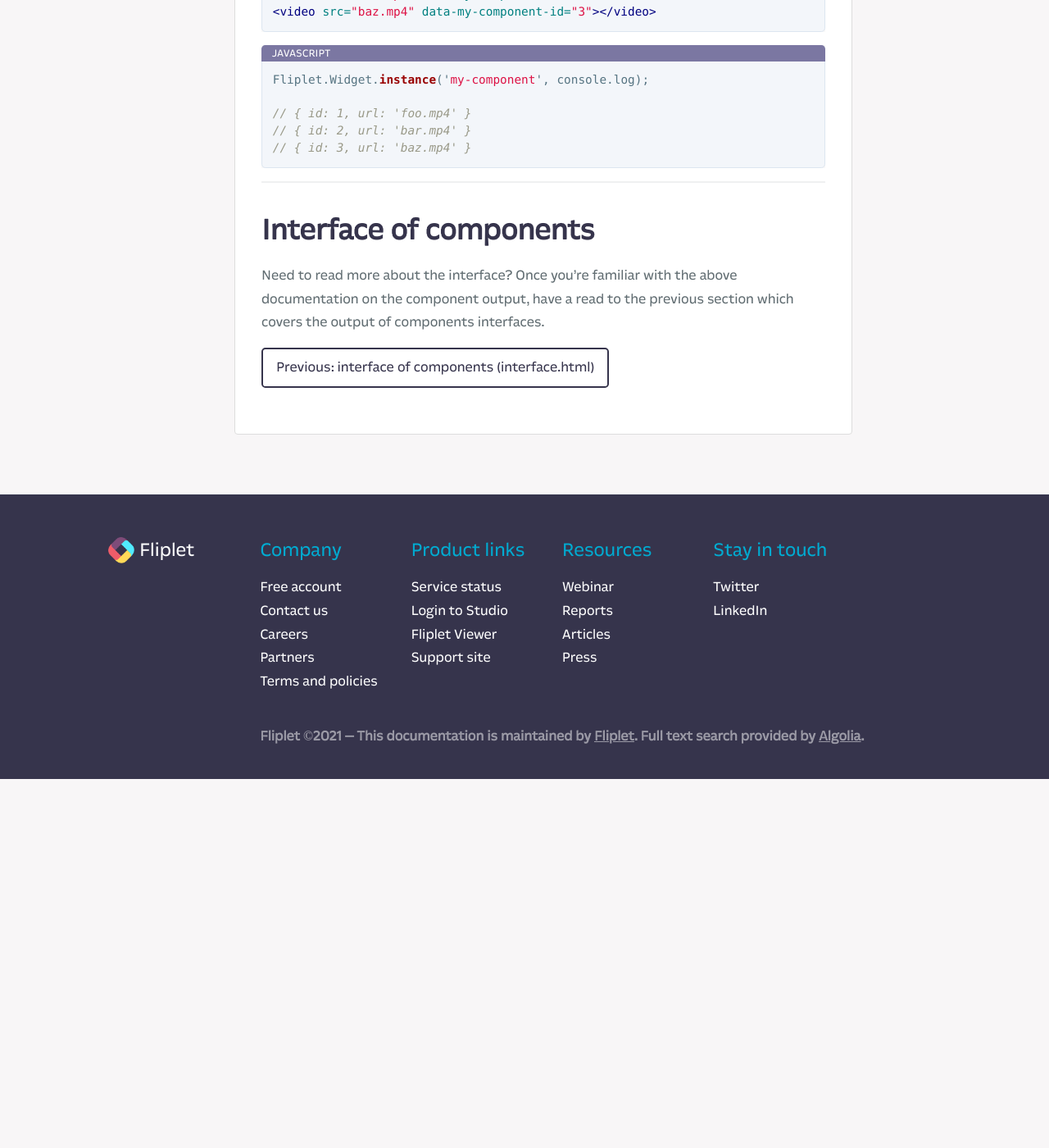
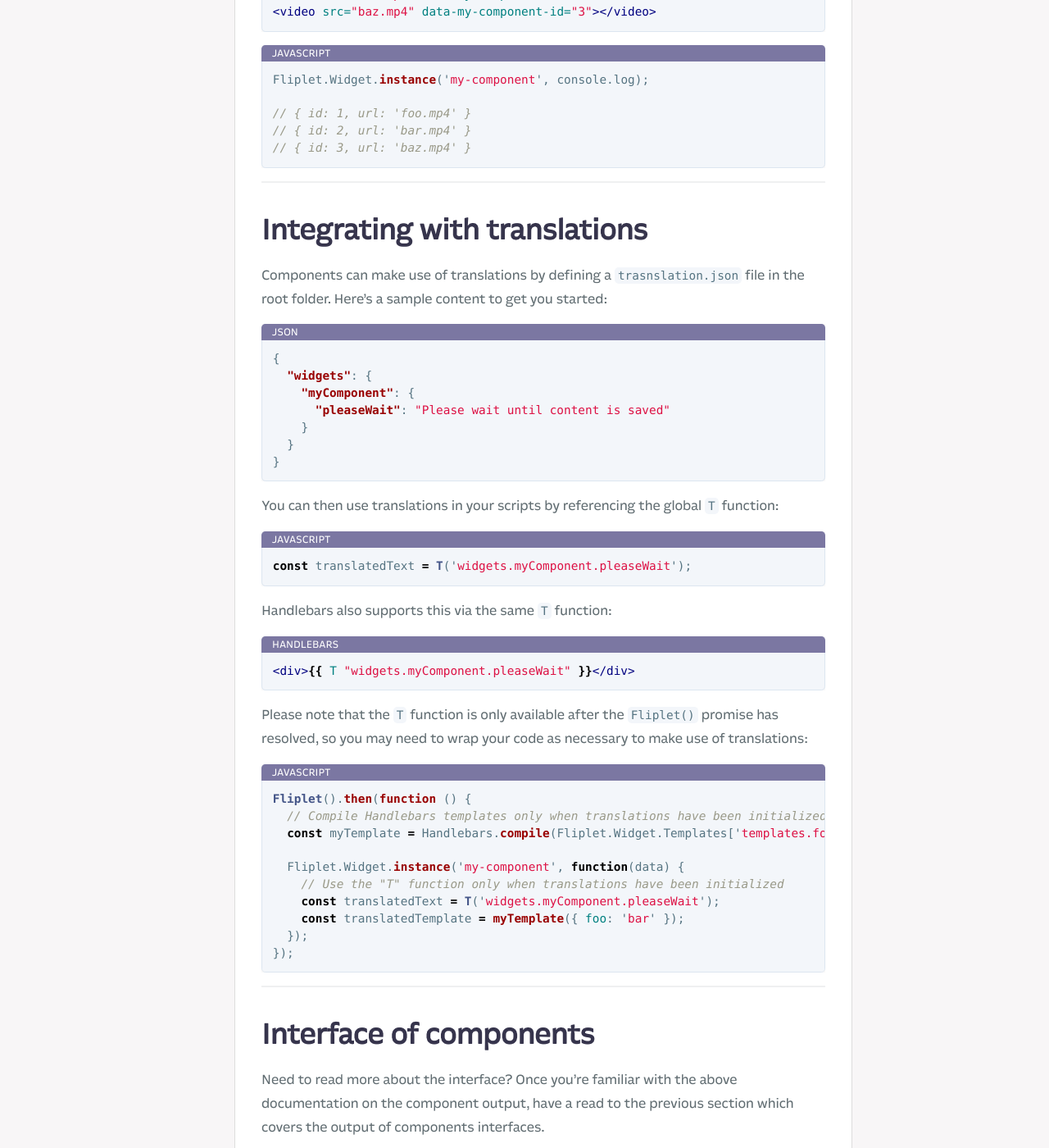
Before and after one commit to Fliplet/fliplet-cli, a Jekyll site: the page built from docs/components/Build-output.md, in a window 1280 px wide and 1400 px high, scrolled down 1437 px. Shown: the whole window at 82% size. Built offline with Jekyll 4.4.1, drawn with Linux system fonts in a browser that asks for light colours; nearby versions of some CDN libraries; our own code applies the rules of GitHub Pages for plain Markdown files; library files that are not in the unit come from our copies; comment, search, counter and statistics services are not loaded; a style sheet for code colours, icons or effects is not loaded; before the commit the page ends 2387 px from its top, so only the background shows below that; some of the changed text lies outside the part shown.

Commit message:
docs update for translations

````diff
--- a/docs/components/Build-output.md
+++ b/docs/components/Build-output.md
@@ -53,6 +53,51 @@
 
 ---
 
+## Integrating with translations
+
+Components can make use of translations by defining a `trasnslation.json` file in the root folder. Here's a sample content to get you started:
+
+```json
+{
+  "widgets": {
+    "myComponent": {
+      "pleaseWait": "Please wait until content is saved"
+    }
+  }
+}
+```
+
+You can then use translations in your scripts by referencing the global `T` function:
+
+```js
+const translatedText = T('widgets.myComponent.pleaseWait');
+```
+
+Handlebars also supports this via the same `T` function:
+
+{% raw %}
+```handlebars
+<div>{{ T "widgets.myComponent.pleaseWait" }}</div>
+```
+{% endraw %}
+
+Please note that the `T` function is only available after the `Fliplet()` promise has resolved, so you may need to wrap your code as necessary to make use of translations:
+
+```js
+Fliplet().then(function () {
+  // Compile Handlebars templates only when translations have been initialized
+  const myTemplate = Handlebars.compile(Fliplet.Widget.Templates['templates.foo']());
+
+  Fliplet.Widget.instance('my-component', function(data) {
+    // Use the "T" function only when translations have been initialized
+    const translatedText = T('widgets.myComponent.pleaseWait');
+    const translatedTemplate = myTemplate({ foo: 'bar' });
+  });
+});
+```
+
+---
+
 ## Interface of components
 
 Need to read more about the interface? Once you're familiar with the above documentation on the component output, have a read to the previous section which covers the output of components interfaces.
````
